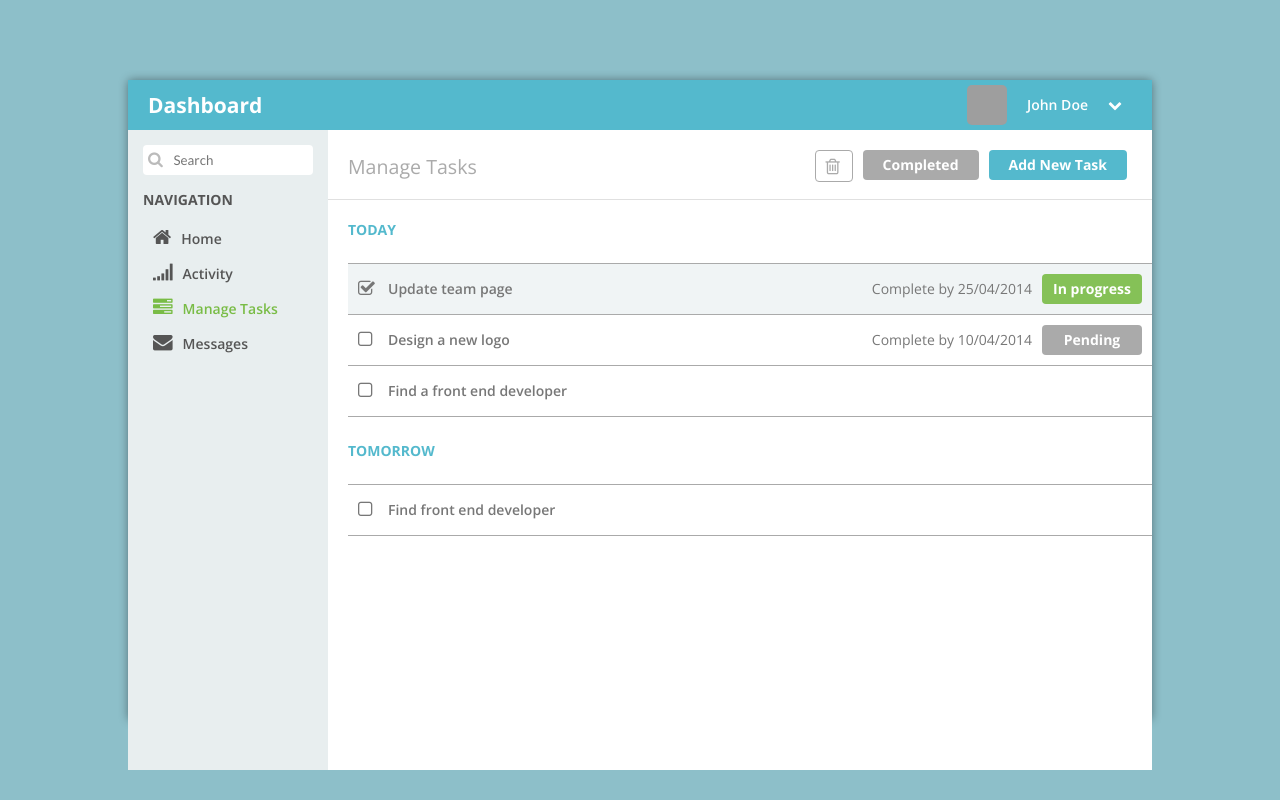
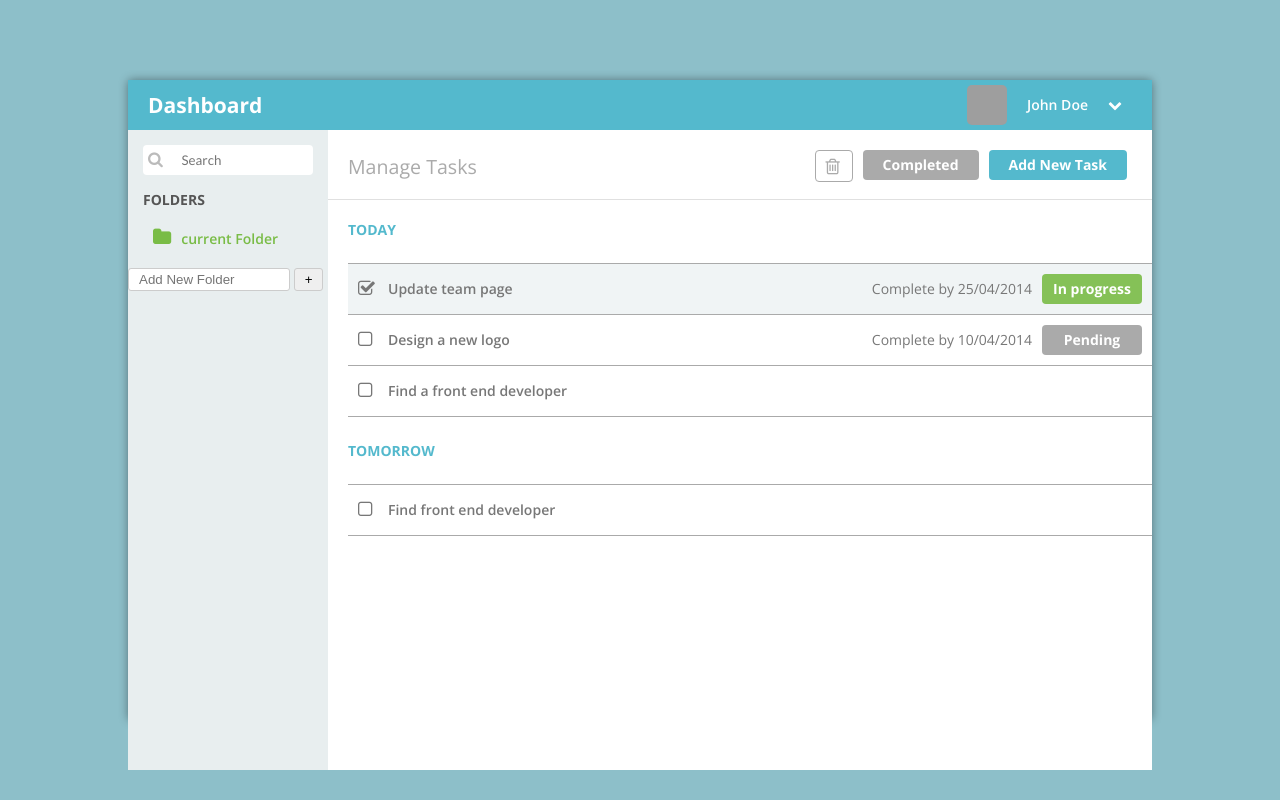
Before and after one commit to peyman7585/php-todo, a PHP site: page /7Todo/ in a window 1280 px wide. Run offline with PHP 8.4, Linux system fonts and the light colour scheme; data comes from the database, SQL or seed files in the repository; some libraries are stand-ins or nearby versions; grey boxes are pictures that could not be loaded.

Commit message:
show and delete folder

```diff
--- a/assets/css/style.css
+++ b/assets/css/style.css
@@ -3,7 +3,9 @@
 html {
   background-color: #8dbfc9;
 }
-
+a{
+text-decoration: none;
+}
 body {
   padding: 0px;
   margin: 0px;
@@ -12,7 +14,26 @@ body {
   font-smoothing: antialiased;
 
 }
-
+input{
+  width: 70%;
+  padding: 3px 10px;
+  border-radius: 3px;
+  border: 1px solid #ccc;
+}
+.remove{
+  color: red !important;
+  float: right;
+  font-weight: 200;
+  padding-right: 5px;
+}
+a.remove:hover{
+  font-weight: 700;
+}
+.btn{
+  padding: 3px 10px;
+  border-radius: 3px;
+  border: 1px solid #ccc;
+}
 .page {
   position: absolute;
   width: 80%;
@@ -120,6 +141,9 @@ body {
 }
 .main .nav .menu ul {
   padding-left: 0px;
+}
+.main .nav .menu ul li a{
+color: #0c7388;
 }
 .main .nav .menu ul li {
   cursor: pointer;
--- a/index.php
+++ b/index.php
@@ -1,5 +1,11 @@
 <?php
 include 'bootstrap/init.php';
 use Hekmatinasser\Verta\Verta;
+if(isset($_GET['DeleteFolder']) && is_numeric($_GET['DeleteFolder'])){
+  $deleteCount= DeleteFolder($_GET['DeleteFolder']);
+//   echo "$deleteCount folders succefully deleted";
+}
 
+$folders=getFolders();
+$tasks=getTasks();
 include 'themplate/tpl-index.php';
--- a/library/lib-auth.php
+++ b/library/lib-auth.php
@@ -1,4 +1,7 @@
 <?php
+function getCurrendUseId(){
+    return 1;
+  }
 function login($user,$password){
     return 1;
 }
--- a/library/lib-tasks.php
+++ b/library/lib-tasks.php
@@ -1,5 +1,42 @@
 <?php
 
+//***folder function ***/
+function DeleteFolder($folder_id){
+  global $pdo;
+
+   $sql="DELETE from folders where id=$folder_id";
+   $stmt=$pdo->prepare($sql);
+   $stmt->execute();
+
+  return $stmt->rowCount();
+}
+function getFolders(){
+  global $pdo;
+  $currend_use_id=getCurrendUseId();
+
+   $sql="SELECT * from folders where user_id=$currend_use_id";
+   $stmt=$pdo->prepare($sql);
+   $stmt->execute();
+   $recored=$stmt->fetchAll(PDO::FETCH_OBJ);
+  return $recored;
+}
+function AddFolders(){
+  global $pdo;
+   $sql="SELECT * from folders";
+   $stmt=$pdo->prepare($sql);
+   $stmt->execute();
+   $recored=$stmt->fetchAll(PDO::FETCH_OBJ);
+  return $recored;
+}
+//**task function** *//
 function getTasks(){
-  return [1,2,3,4];
-}
+  return 1;
+  }
+
+function AddTasks(){
+  return 1;
+  }
+
+function DeleteTasks(){
+  return 1;
+  }
--- a/themplate/tpl-index.php
+++ b/themplate/tpl-index.php
@@ -21,14 +21,23 @@
         </div>
       </div>
       <div class="menu">
-        <div class="title">Navigation</div>
+        <div class="title">FOLDERS</div>
         <ul>
-          <li> <i class="fa fa-home"></i>Home</li>
-          <li><i class="fa fa-signal"></i>Activity</li>
-          <li class="active"> <i class="fa fa-tasks"></i>Manage Tasks</li>
-          <li> <i class="fa fa-envelope"></i>Messages</li>
+          <?php foreach($folders as $folder):?>
+          <li>
+            <a href="?folder=<?= $folder->id?>"> <i class="fa fa-folder"></i><?= $folder->name?></a>
+            <a href="?DeleteFolder=<?= $folder->id?>" class="remove">x</a>
+          </li>
+          <?php endforeach;?>
+          <li class="active"><i  class="fa fa-folder"></i>current Folder</li>
+
         </ul>
       </div>
+       <div>
+          <input type="text" id="NewFolderInput" placeholder="Add New Folder"/>
+          <button id="NewFolderbtn" class="btn">+</button>
+        </div>
+
     </div>
     <div class="view">
       <div class="viewHeader">
```
